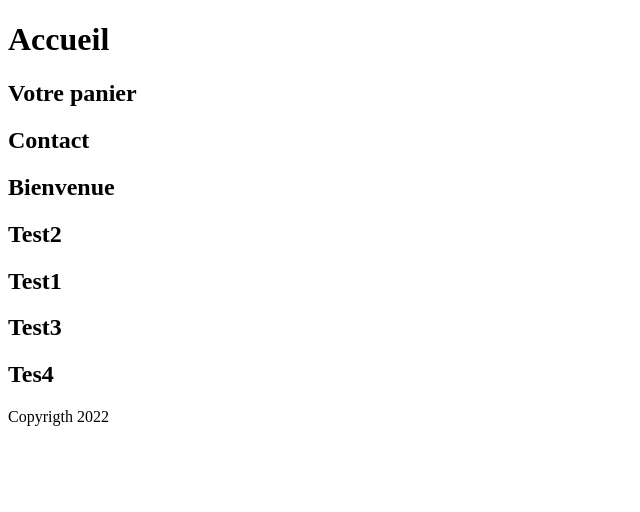
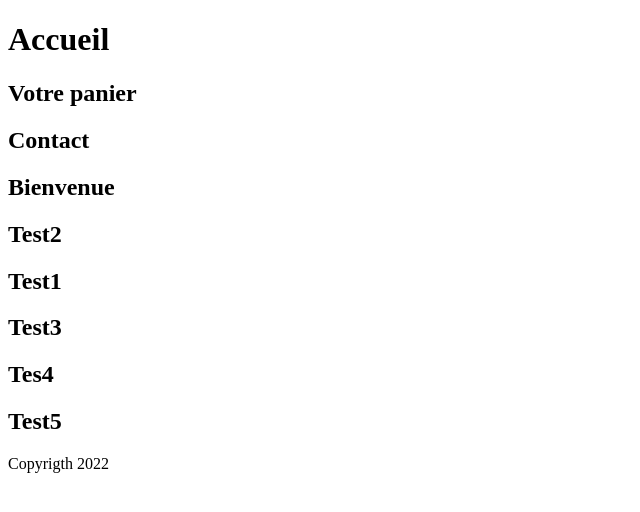
Before and after one commit to VirgilGR/Projet_Git, a plain HTML site: page index.html in a window 1280 px wide. Shown: the whole page, without its empty margins (0-640 px from the left). Drawn offline with Linux system fonts and the light colour scheme.

Commit message:
Update index.html

```diff
--- a/index.html
+++ b/index.html
@@ -15,6 +15,7 @@
         <h2>Test1</h2>
         <h2>Test3</h2>
         <h2>Tes4</h2>
+        <h2>Test5</h2>
     </header>
     <footer>Copyrigth 2022</footer>
 </body>
```
